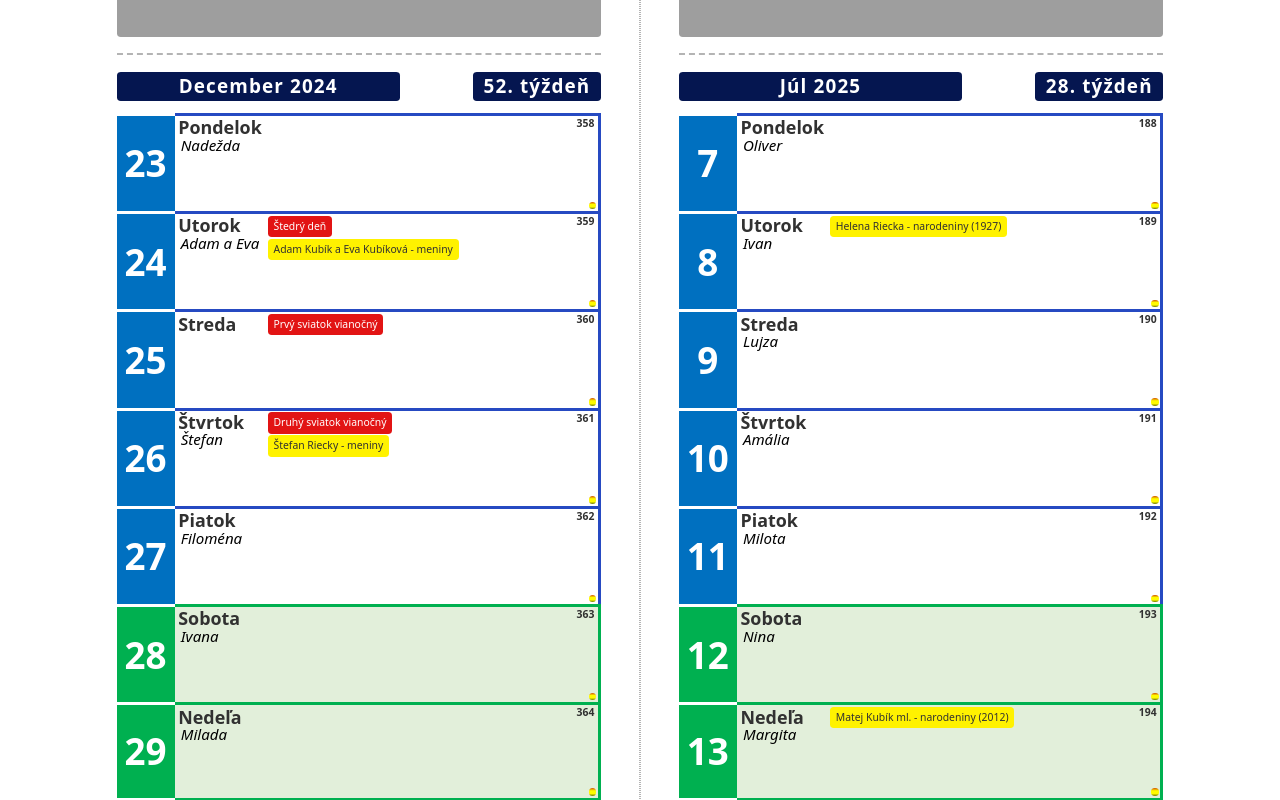
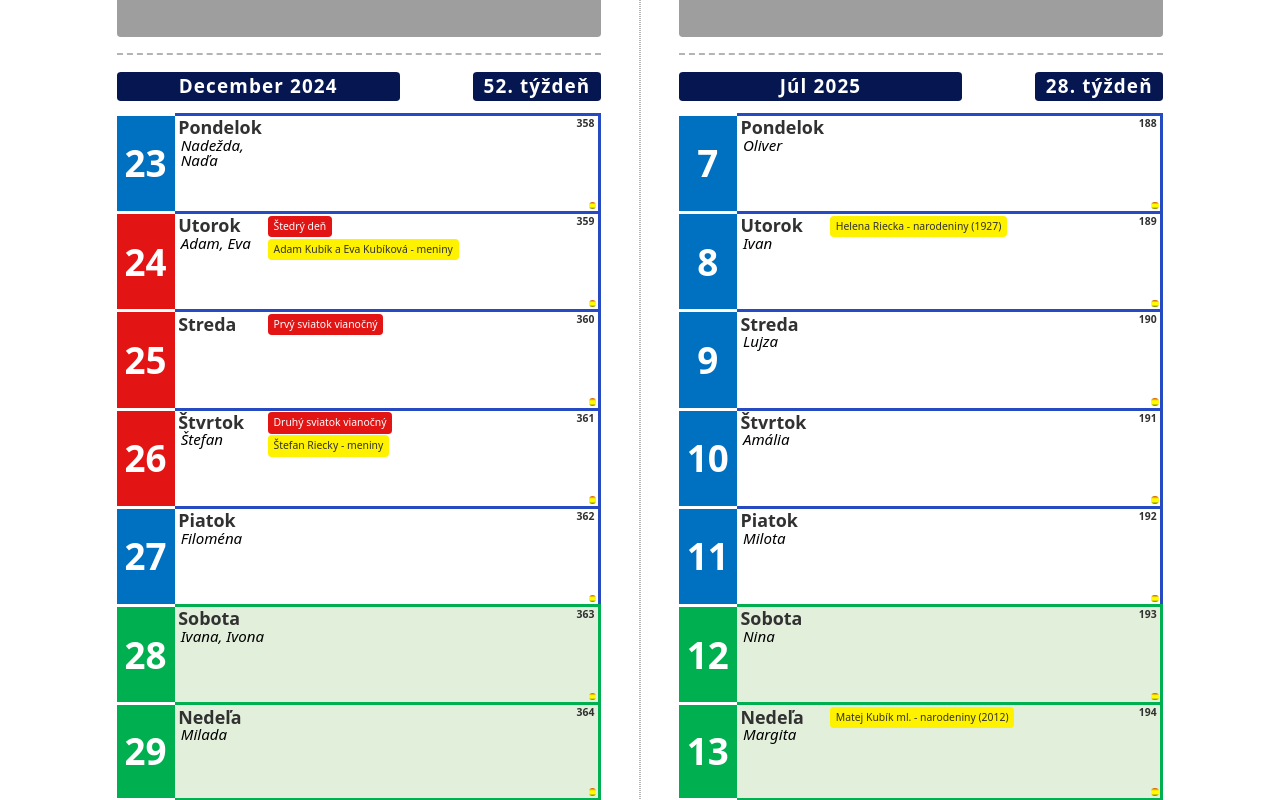
Before and after one commit to Kubikant/ThePinkos.github.io, a Vue app: page / in a window 1280 px wide. Shown: the part 1960-2760 px from the top of the page. Built offline with nearby package versions, Linux system fonts and the light colour scheme; grey boxes are pictures that could not be loaded; what suncalc would draw is missing.

Commit message:
cervena farba ked je statny sviatok

```diff
--- a/src/assets/meniny.json
+++ b/src/assets/meniny.json
@@ -106,7 +106,7 @@
     "14/04": "Justína",
     "15/04": "Fedor",
     "16/04": "Dana, Danica",
-    "17/04": "Rudolf",
+    "17/04": "Rudolf, Rudolfa",
     "18/04": "Valér",
     "19/04": "Jela",
     "20/04": "Marcel",
@@ -122,9 +122,9 @@
     "30/04": "Anastázia",
     "01/05": "",
     "02/05": "Žigmund",
-    "03/05": "Galina",
+    "03/05": "Galina, Timea",
     "04/05": "Florián",
-    "05/05": "Lesana",
+    "05/05": "Lesana, Lesia",
     "06/05": "Hermína",
     "07/05": "Monika",
     "08/05": "Ingrida",
@@ -136,12 +136,12 @@
     "14/05": "Bonifác",
     "15/05": "Žofia",
     "16/05": "Svetozár",
-    "17/05": "Gizela",
+    "17/05": "Gizela, Aneta",
     "18/05": "Viola",
     "19/05": "Gertrúda",
     "20/05": "Bernard",
     "21/05": "Zina",
-    "22/05": "Júlia, Juliana",
+    "22/05": "Júlia, Juliána",
     "23/05": "Želmíra",
     "24/05": "Ela",
     "25/05": "Urban",
@@ -150,14 +150,14 @@
     "28/05": "Viliam",
     "29/05": "Vilma",
     "30/05": "Ferdinand",
-    "31/05": "Petrana",
+    "31/05": "Petrana, Petronela",
     "01/06": "Žaneta",
-    "02/06": "Xénia",
+    "02/06": "Oxana, Xénia",
     "03/06": "Karolína",
     "04/06": "Lenka",
     "05/06": "Laura",
     "06/06": "Norbert",
-    "07/06": "Róbert",
+    "07/06": "Róbert, Róberta",
     "08/06": "Medard",
     "09/06": "Stanislava",
     "10/06": "Margaréta",
@@ -166,7 +166,7 @@
     "13/06": "Anton",
     "14/06": "Vasil",
     "15/06": "Vít",
-    "16/06": "Blanka",
+    "16/06": "Bianka, Blanka",
     "17/06": "Adolf",
     "18/06": "Vratislav",
     "19/06": "Alfréd",
@@ -175,11 +175,11 @@
     "22/06": "Paulína",
     "23/06": "Sidónia",
     "24/06": "Ján",
-    "25/06": "Tadeáš",
+    "25/06": "Tadeáš, Olívia",
     "26/06": "Adriána",
     "27/06": "Ladislav, Ladislava",
     "28/06": "Beáta",
-    "29/06": "Peter, Pavol",
+    "29/06": "Peter, Pavol, Petra",
     "30/06": "Melánia",
     "01/07": "Diana",
     "02/07": "Berta",
@@ -196,17 +196,17 @@
     "13/07": "Margita",
     "14/07": "Kamil",
     "15/07": "Henrich",
-    "16/07": "Drahomír",
+    "16/07": "Drahomír, Karmela, Rút",
     "17/07": "Bohuslav",
     "18/07": "Kamila",
     "19/07": "Dušana",
-    "20/07": "Iľja, Eliáš",
+    "20/07": "Eliáš, Iľja",
     "21/07": "Daniel",
     "22/07": "Magdaléna",
     "23/07": "Oľga",
     "24/07": "Vladimír",
-    "25/07": "Jakub",
-    "26/07": "Anna, Hana",
+    "25/07": "Jakub, Timur",
+    "26/07": "Anna, Hana, Anita",
     "27/07": "Božena",
     "28/07": "Krištof",
     "29/07": "Marta",
@@ -215,11 +215,11 @@
     "01/08": "Božidara",
     "02/08": "Gustáv",
     "03/08": "Jerguš",
-    "04/08": "Dominik",
+    "04/08": "Dominik, Dominika",
     "05/08": "Hortenzia",
     "06/08": "Jozefína",
     "07/08": "Štefánia",
-    "08/08": "Oskár",
+    "08/08": "Oskar",
     "09/08": "Ľubomíra",
     "10/08": "Vavrinec",
     "11/08": "Zuzana",
@@ -231,7 +231,7 @@
     "17/08": "Milica",
     "18/08": "Elena, Helena",
     "19/08": "Lýdia",
-    "20/08": "Anabela",
+    "20/08": "Anabela, Liliana",
     "21/08": "Jana",
     "22/08": "Tichomír",
     "23/08": "Filip",
@@ -240,7 +240,7 @@
     "26/08": "Samuel",
     "27/08": "Silvia",
     "28/08": "Augustín",
-    "29/08": "Nikola",
+    "29/08": "Nikola, Nikolaj",
     "30/08": "Ružena",
     "31/08": "Nora",
     "01/09": "Drahoslava",
@@ -254,11 +254,11 @@
     "09/09": "Martina",
     "10/09": "Oleg",
     "11/09": "Bystrík",
-    "12/09": "Mária",
+    "12/09": "Mária, Marlena",
     "13/09": "Ctibor",
     "14/09": "Ľudomil",
     "15/09": "Jolana",
-    "16/09": "Ludmila",
+    "16/09": "Ľudmila",
     "17/09": "Olympia",
     "18/09": "Eugénia",
     "19/09": "Konštantín",
@@ -266,10 +266,10 @@
     "21/09": "Matúš",
     "22/09": "Móric",
     "23/09": "Zdenka",
-    "24/09": "Ľuboš",
-    "25/09": "Vladislav",
+    "24/09": "Ľubor, Ľuboš",
+    "25/09": "Vladislav, Vladislava",
     "26/09": "Edita",
-    "27/09": "Cyprián",
+    "27/09": "Cyprián, Damián",
     "28/09": "Václav",
     "29/09": "Michal, Michaela",
     "30/09": "Jarolím",
@@ -314,7 +314,7 @@
     "08/11": "Bohumír",
     "09/11": "Teodor",
     "10/11": "Tibor",
-    "11/11": "Martin, Maroš",
+    "11/11": "Maroš, Martin",
     "12/11": "Svätopluk",
     "13/11": "Stanislav",
     "14/11": "Irma",
@@ -333,11 +333,11 @@
     "27/11": "Milan",
     "28/11": "Henrieta",
     "29/11": "Vratko",
-    "30/11": "Ondrej, Andrej",
+    "30/11": "Andrej, Ondrej",
     "01/12": "Edmund",
     "02/12": "Bibiána",
     "03/12": "Oldrich",
-    "04/12": "Barbora",
+    "04/12": "Barbora, Barbara",
     "05/12": "Oto",
     "06/12": "Mikuláš",
     "07/12": "Ambróz",
@@ -347,7 +347,7 @@
     "11/12": "Hilda",
     "12/12": "Otília",
     "13/12": "Lucia",
-    "14/12": "Branislava",
+    "14/12": "Branislava, Bronislava",
     "15/12": "Ivica",
     "16/12": "Albína",
     "17/12": "Kornélia",
@@ -356,12 +356,12 @@
     "20/12": "Dagmara",
     "21/12": "Bohdan",
     "22/12": "Adela",
-    "23/12": "Nadežda",
-    "24/12": "Adam a Eva",
+    "23/12": "Nadežda, Naďa",
+    "24/12": "Adam, Eva",
     "25/12": "",
     "26/12": "Štefan",
     "27/12": "Filoména",
-    "28/12": "Ivana",
+    "28/12": "Ivana, Ivona",
     "29/12": "Milada",
     "30/12": "Dávid",
     "31/12": "Silvester"
--- a/src/components/stranaComponents/denComponent.vue
+++ b/src/components/stranaComponents/denComponent.vue
@@ -4,7 +4,7 @@ defineProps(['cisloDna', 'mesiac', 'rok', 'menoDna', 'index', 'meniny', 'denVRok
 
 <template>
   <div class="den">
-    <div class="datum" :style="{ borderBottom: index === 6 ? 'white 1mm solid' : undefined }">
+    <div class="datum" :style="{ borderBottom: index === 6 ? 'white 1mm solid' : undefined, backgroundColor: naseSviatky?.statneSviatky !== undefined ? '#e21414' : undefined }">
       {{ cisloDna }}
     </div>
     <div class="info" :style="{ borderBottom: index === 5 ? '0' : undefined }">
```
